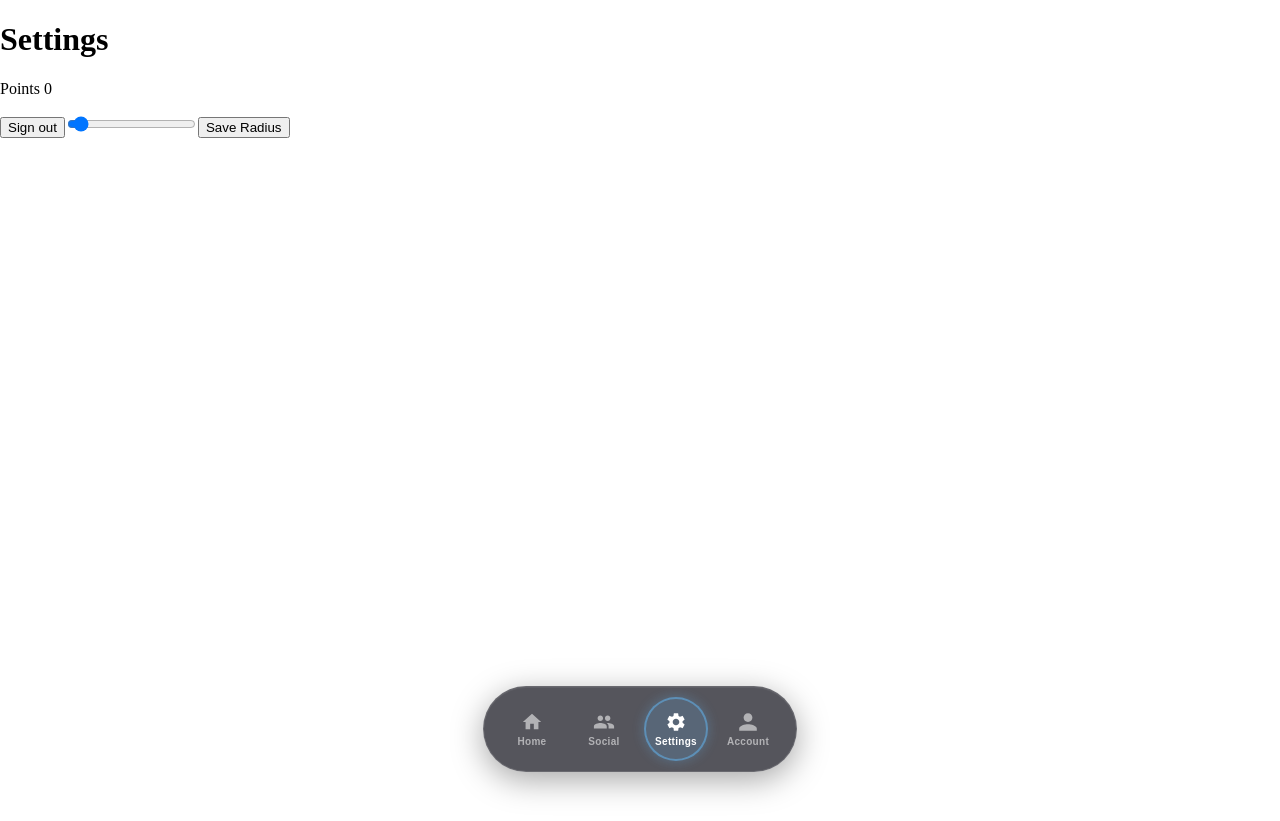
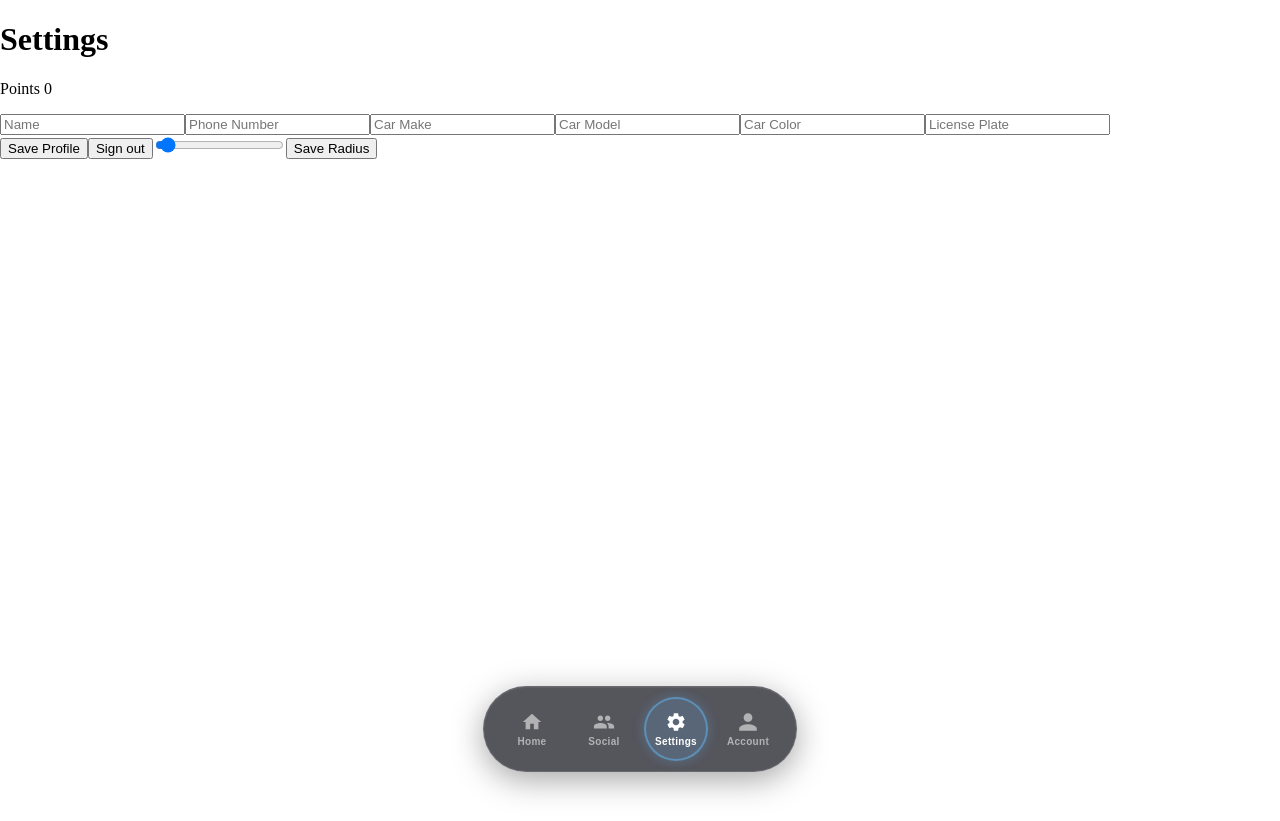
Before and after one commit to Partic-l/Parkd, a React (Vite) app in the folder Map/: page /settings in a window 1280 px wide. Built offline with nearby package versions, Linux system fonts and the light colour scheme.

Commit message:
added profile info to fields to settings page

```diff
--- a/Map/src/settings.jsx
+++ b/Map/src/settings.jsx
@@ -4,6 +4,12 @@ import { useNavigate } from 'react-router'
 
 export default function Settings() {
     const [radius, setRadius] = useState(500)
+    const [name, setName] = useState('')
+    const [phoneNumber, setPhoneNumber] = useState('')
+    const [carMake, setCarMake] = useState('')
+    const [carModel, setCarModel] = useState('')
+    const [carColor, setCarColor] = useState('')
+    const [licensePlate, setLicensePlate] = useState('')
     const navigate = useNavigate();
     const handleSignOut = async () => {
         const { error } = await supabase.auth.signOut()
@@ -21,7 +27,7 @@ export default function Settings() {
             }
             else {
                 const { data, error } = await supabase.from('profiles')
-                    .select('points, radius')
+                    .select('points, radius, name, phone_number, car_make, car_model, car_color, license_plate')
                     .eq('id', user.id)
                     .single()
                 if (error) {
@@ -30,6 +36,12 @@ export default function Settings() {
                 else {
                     setPoints(data.points)
                     setRadius(data.radius)
+                    setName(data.name)
+                    setPhoneNumber(data.phone_number)
+                    setCarMake(data.car_make)
+                    setCarModel(data.car_model)
+                    setCarColor(data.car_color)
+                    setLicensePlate(data.license_plate)
                 }
             }
         }
@@ -42,10 +54,35 @@ export default function Settings() {
             .eq('id', user.id)
         if (error) console.log(error)
     }
+
+    async function handleSaveprofile() {
+        const { data: { user } } = await supabase.auth.getUser()
+        const { error } = await supabase.from('profiles')
+            .update({
+                name: name,
+                phone_number: phoneNumber,
+                car_make: carMake,
+                car_model: carModel,
+                car_color: carColor,
+                license_plate: licensePlate
+            })
+            .eq('id', user.id)
+        if (error) console.log(error)
+    }
+
     return (
         <div>
             <h1> Settings </h1>
             <p> Points {points} </p>
+            <div className="settings-inputs-container">
+                <input className="settings-input" placeholder="Name" value={name} onChange={(e) => setName(e.target.value)}></input>
+                <input className="settings-input" placeholder="Phone Number" value={phoneNumber} onChange={(e) => setPhoneNumber(e.target.value)}></input>
+                <input className="settings-input" placeholder="Car Make" value={carMake} onChange={(e) => setCarMake(e.target.value)}></input>
+                <input className="settings-input" placeholder="Car Model" value={carModel} onChange={(e) => setCarModel(e.target.value)}></input>
+                <input className="settings-input" placeholder="Car Color" value={carColor} onChange={(e) => setCarColor(e.target.value)}></input>
+                <input className="settings-input" placeholder="License Plate" value={licensePlate} onChange={(e) => setLicensePlate(e.target.value)}></input>
+            </div>
+            <button onClick={handleSaveprofile}> Save Profile </button>
             <button onClick={handleSignOut}> Sign out </button>
             <input type="range" min="0" max="10000" value={radius} step="10" onChange={(e) => setRadius(e.target.value)}></input>
             <button onClick={handleSaveRadius}> Save Radius </button>
```
